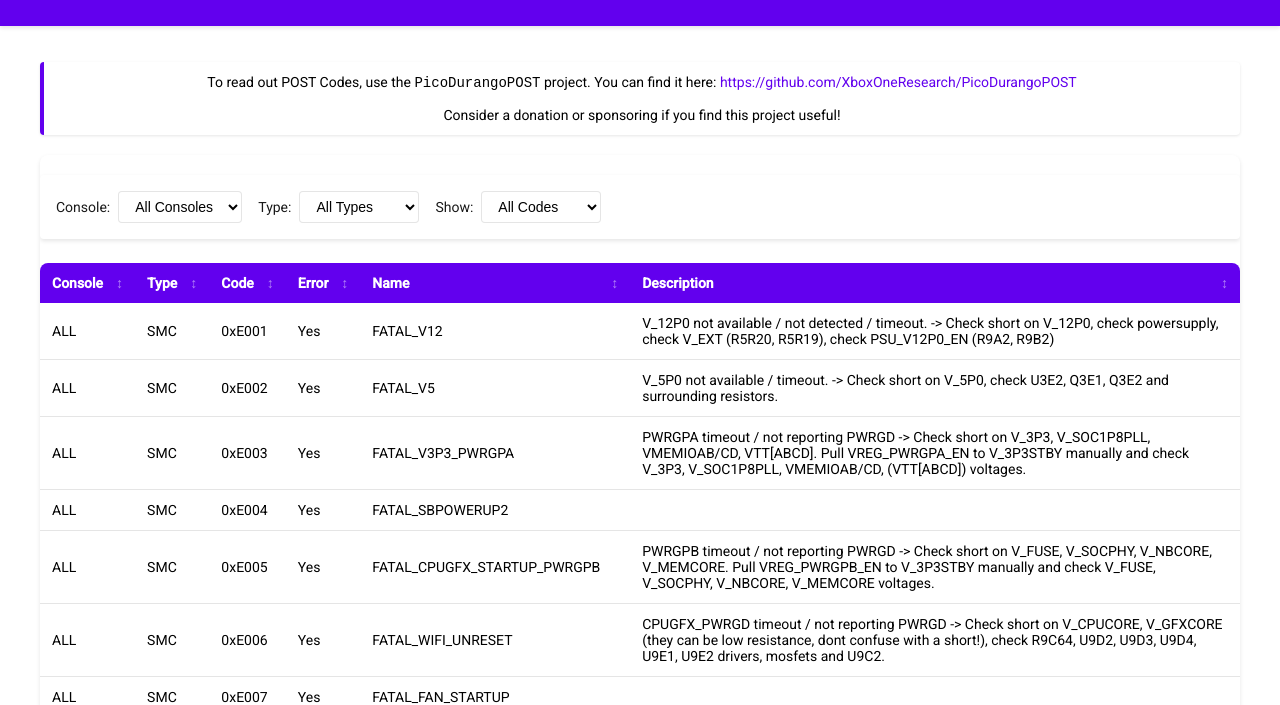
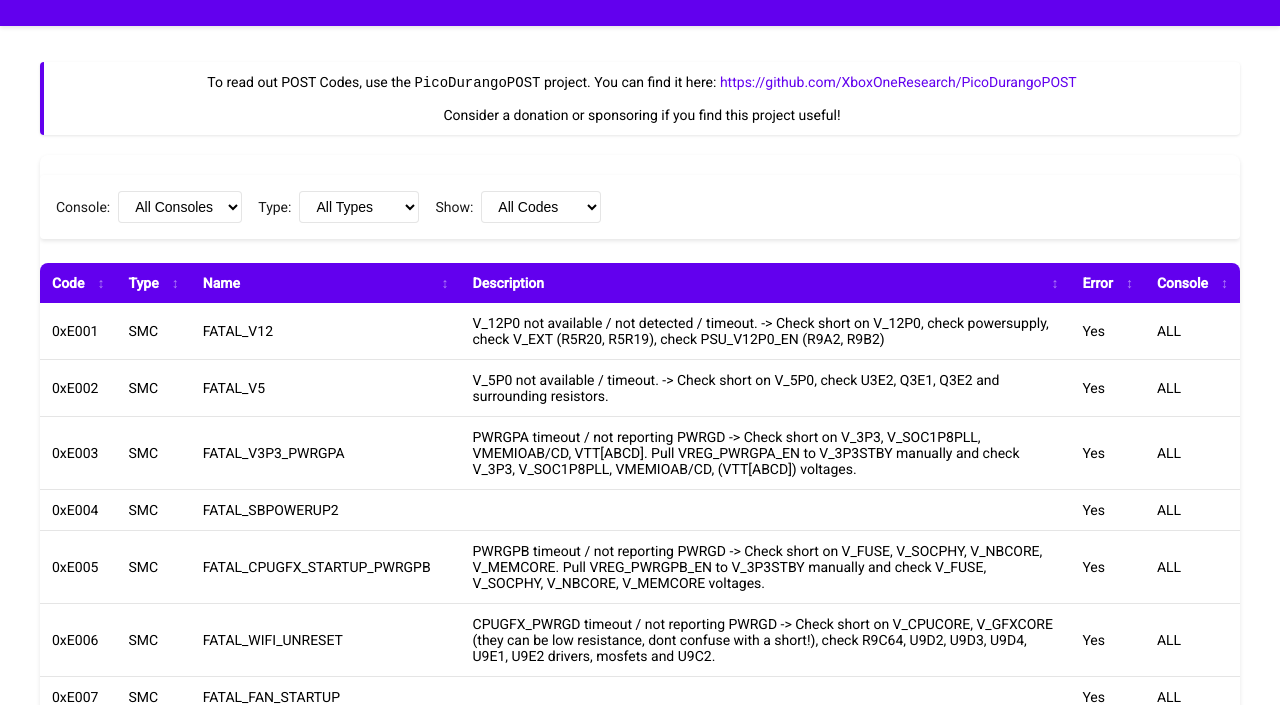
Before and after one commit to xboxoneresearch/errorcodes, a plain HTML site: page site/index.html in a window 1280 px wide. Shown: the part 95-800 px from the top of the page. Drawn offline with Linux system fonts and the light colour scheme; files whose address does not match are found by name.

Commit message:
site: Reorder columns

```diff
--- a/site/index.html
+++ b/site/index.html
@@ -63,12 +63,12 @@
             <table id="error-table">
                 <thead>
                     <tr>
-                        <th data-sort="console">Console</th>
+                        <th data-sort="code">Code</th>
                         <th data-sort="type">Type</th>
-                        <th data-sort="code">Code</th>
-                        <th data-sort="isError">Error</th>
                         <th data-sort="name">Name</th>
                         <th data-sort="description">Description</th>
+                        <th data-sort="isError">Error</th>
+                        <th data-sort="console">Console</th>
                     </tr>
                 </thead>
                 <tbody></tbody>
@@ -150,7 +150,7 @@
                         code: values[2],
                         isError: values[3] === '1',
                         name: values[4],
-                        description: values[5]?.replace(/^"|"$/g, '') || '' // Remove surrounding quotes if present
+                        description: values[5]?.replace(/^"|"$/g, '') || '', // Remove surrounding quotes if present
                     };
                 });
 
@@ -184,12 +184,12 @@
             sortedData.forEach(row => {
                 const tr = document.createElement('tr');
                 tr.innerHTML = `
-                    <td>${row.console}</td>
+                    <td>${row.code}</td>
                     <td>${row.type}</td>
-                    <td>${row.code}</td>
-                    <td>${row.isError ? 'Yes' : 'No'}</td>
                     <td>${row.name}</td>
                     <td>${row.description}</td>
+                    <td>${row.isError ? 'Yes' : 'No'}</td>
+                    <td>${row.console}</td>
                 `;
                 tbody.appendChild(tr);
             });
```
